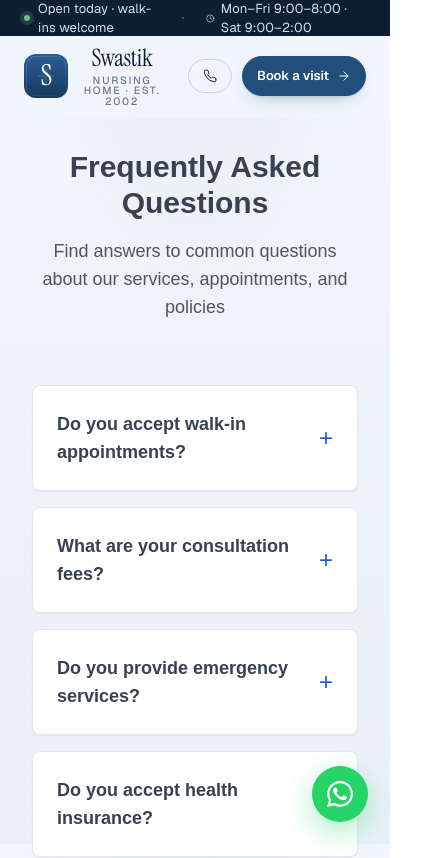
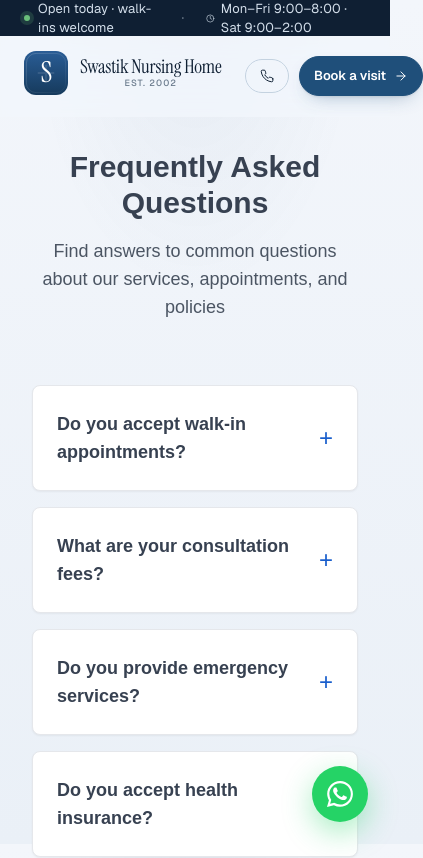
Before and after one commit to harshalpathak97/swastiknursinghome, a React (Vite) app: page /faq in a window 390 px wide. Shown: the top 858 px of the page, 423 px wide, since content can reach past the window. Built offline with nearby package versions, Linux system fonts and the light colour scheme; no server answers.

Commit message:
style: update Logo text to Swastik Nursing Home with Est. 2002 on bottom

```diff
--- a/src/components/Logo.jsx
+++ b/src/components/Logo.jsx
@@ -46,22 +46,25 @@ const LogoMark = ({ size = 42, radius }) => {
   );
 };
 
-const Logo = ({ size = 42, showText = true, subtitle = 'Nursing Home · Est. 2002' }) => (
+const Logo = ({ size = 42, showText = true, subtitle = 'Est. 2002' }) => (
   <span style={{ display: 'inline-flex', alignItems: 'center', gap: 12 }}>
     <LogoMark size={size} />
     {showText && (
       <span style={{ display: 'flex', flexDirection: 'column', lineHeight: 1 }}>
         <span
+          className="ds-logo-title"
           style={{
             fontFamily: "'Instrument Serif', serif",
             fontSize: Math.round(size * 0.55),
             letterSpacing: '-0.01em',
             color: 'var(--ink)',
+            whiteSpace: 'nowrap',
           }}
         >
-          Swastik
+          Swastik Nursing Home
         </span>
         <span
+          className="ds-logo-subtitle"
           style={{
             fontSize: 10.5,
             letterSpacing: '0.16em',
--- a/src/styles/design-system.css
+++ b/src/styles/design-system.css
@@ -1085,3 +1085,14 @@
     gap: 32px;
   }
 }
+
+@media (max-width: 480px) {
+  .ds-logo-title {
+    font-size: 19px !important;
+  }
+  .ds-logo-subtitle {
+    font-size: 9px !important;
+    letter-spacing: 0.12em !important;
+    margin-top: 3px !important;
+  }
+}
```
